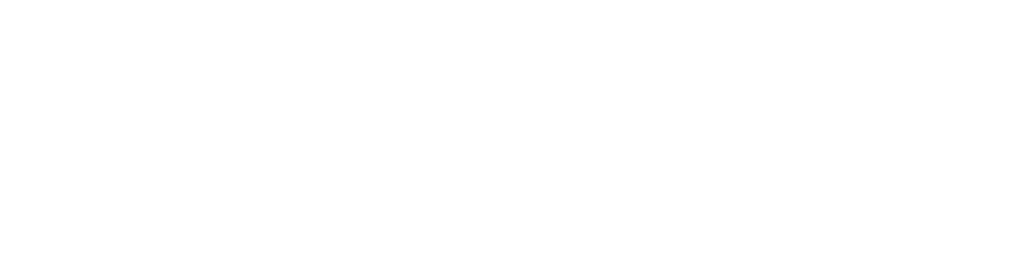
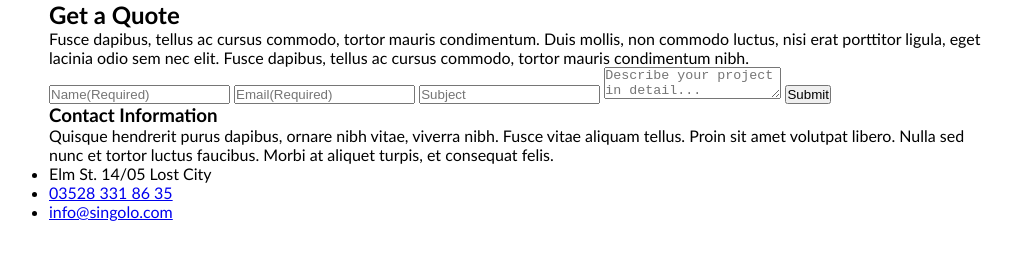
Before and after one commit to alpolesh/singolo, a plain HTML site: page singolo3.html in a window 1280 px wide. Shown: the whole page, without its empty margins (121-1131 px from the left). Drawn offline with Linux system fonts and the light colour scheme.

Commit message:
feat: add form

```diff
--- a/singolo3.html
+++ b/singolo3.html
@@ -8,6 +8,29 @@
   <title>Singolo3</title>
 </head>
 <body>
-
+  <section class="quote">
+    <div class="wrapper wrapper-quote">
+      <h2 class="quote__title">Get a Quote</h2>
+      <p class="quote__description">Fusce dapibus, tellus ac cursus commodo, tortor mauris condimentum. Duis mollis, non commodo luctus, nisi erat porttitor ligula, eget lacinia odio sem nec elit. Fusce dapibus, tellus ac cursus commodo, tortor mauris condimentum nibh.</p>
+      <div class="quote__form-container form-container">
+        <form action="#" class="form" method="post">
+          <input class="form__input" type="text" name="name" placeholder="Name(Required)" pattern="[a-zA-zа-яА-яёЁ]+]" required>
+          <input class="form__input" type="email" name="email" placeholder="Email(Required)" pattern="\w+@\w+\.[a-z]{2,}">
+          <input class="form__input" type="text" name="subject" placeholder="Subject">
+          <textarea class="form__input form__textarea" name="describe" placeholder="Describe your project in detail..."></textarea>
+          <button class="form__submit" type="submit">Submit</button>
+        </form>
+      <div class="form-container__contact contact">
+        <h3 class="contact__title">Contact Information</h3>
+        <p class="contact__description">Quisque hendrerit purus dapibus, ornare nibh vitae, viverra nibh. Fusce vitae aliquam tellus. Proin sit amet volutpat libero. Nulla sed nunc et tortor luctus faucibus. Morbi at aliquet turpis, et consequat felis. </p>
+        <ul class="contact__info info">
+          <li>Elm St. 14/05 Lost City</li>
+          <li><a href="tel:035283318635" class="info__phone">03528 331 86 35</a></li>
+          <li><a href="mailto:info@singolo.com" class="info__mail">info@singolo.com</a></li>
+        </ul>
+      </div>
+      </div>
+    </div>
+  </section>
 </body>
 </html>
```
